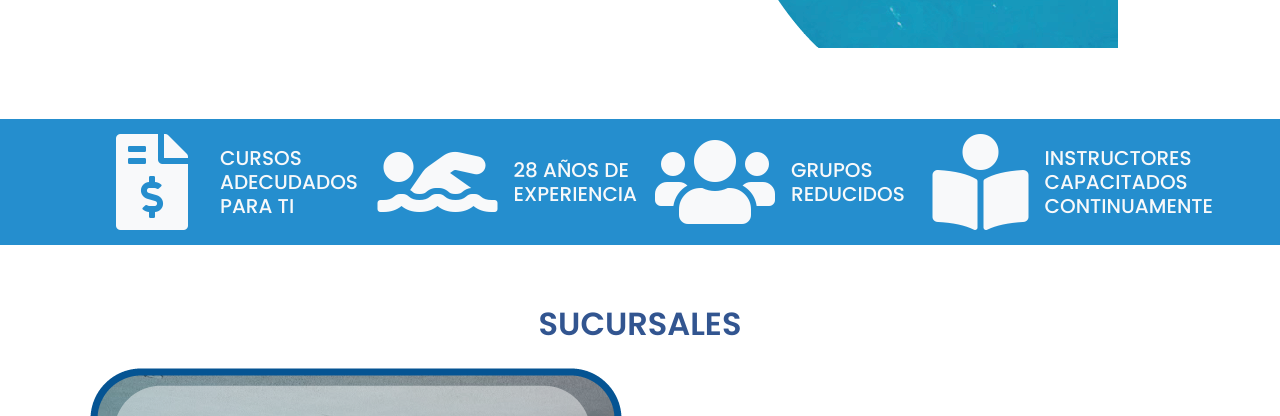
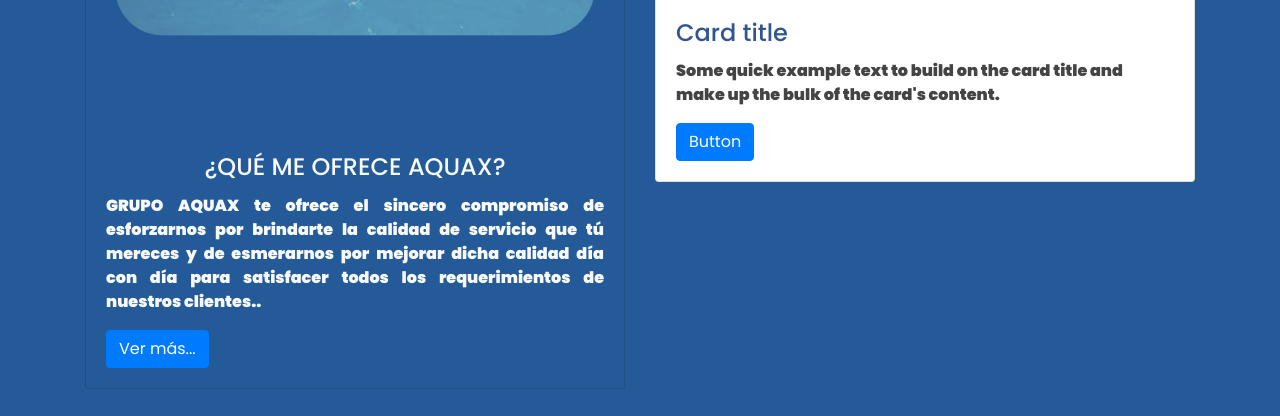
Before and after one commit to isivroag/webgrupoaquax, a PHP site: page /inicio.php in a window 1280 px wide. Shown: the part 1960-2376 px from the top of the page. Run offline with PHP 8.4, Linux system fonts and the light colour scheme; some web fonts are replaced.

Commit message:
cambios en inicio

```diff
--- a/inicio.php
+++ b/inicio.php
@@ -32,6 +32,7 @@
 
   <!-- Template Main CSS File -->
   <link href="assets/css/style.css" rel="stylesheet">
+  <link href="assets/css/estiloc.css" rel="stylesheet">
 
   <!-- =======================================================
   * Template Name: Mamba - v2.5.1
@@ -271,7 +272,7 @@
         </div>
 
       </div>-->
-    </section><!-- End About Us Section -->
+    <!-- End About Us Section -->
     <section class="certificaciones">
       <div class="container">
         <div class="mx-auto d-flex justify-content-center">
@@ -285,7 +286,7 @@
       </div>
     </section>
 
-
+    <!--
     <section id="features" class="features">
       <div class="container">
 
@@ -353,17 +354,7 @@
                   Contamos con diversidad de programas para adaptarnos a la diversidad niveles, objetivos y disponibilidad de tiempo de todos nuestros clientes. Aquí podrás encontrar un programa específico para ti: desde seguridad básica en el agua hasta niveles de competencia de alto rendimiento.
                 </p>
                 <ul>
-                  <!--<li><i class="ri-check-double-line"></i> Ullamco laboris nisi ut aliquip ex ea commodo consequat.</li>
-                  <li><i class="ri-check-double-line"></i> Duis aute irure dolor in reprehenderit in voluptate velit.
-                  </li>
-                  <li><i class="ri-check-double-line"></i> Provident mollitia neque rerum asperiores dolores quos qui a.
-                    Ipsum neque dolor voluptate nisi sed.</li>
-                </ul>
-                <p class="font-italic">
-                  Lorem ipsum dolor sit amet, consectetur adipiscing elit, sed do eiusmod tempor incididunt ut labore et
-                  dolore
-                  magna aliqua.
-                </p>-->
+
               </div>
               <div class="col-lg-6 order-1 order-lg-2 text-center">
                 <img src="assets/img/img3.png" alt="" class="img-fluid">
@@ -377,19 +368,7 @@
                 <p>
                   28 años de experiencia con los mejores resultados nos respaldan.
                 </p>
-                <!--<p class="font-italic">
-                  Lorem ipsum dolor sit amet, consectetur adipiscing elit, sed do eiusmod tempor incididunt ut labore et
-                  dolore
-                  magna aliqua.
-                </p>
-                <ul>
-                  <li><i class="ri-check-double-line"></i> Ullamco laboris nisi ut aliquip ex ea commodo consequat.</li>
-                  <li><i class="ri-check-double-line"></i> Duis aute irure dolor in reprehenderit in voluptate velit.
-                  </li>
-                  <li><i class="ri-check-double-line"></i> Ullamco laboris nisi ut aliquip ex ea commodo consequat. Duis
-                    aute irure dolor in reprehenderit in voluptate trideta storacalaperda mastiro dolore eu fugiat nulla
-                    pariatur.</li>
-                </ul>-->
+
               </div>
               <div class="col-lg-6 order-1 order-lg-2 text-center">
                 <img src="assets/img/img4.png" alt="" class="img-fluid">
@@ -399,7 +378,117 @@
         </div>
 
       </div>
-    </section><!-- End Features Section -->
+    </section>
+    -->
+    <!-- End Features Section -->
+
+    <section class="mt-0" style="background-color: rgb(36, 90, 152)">
+
+      <div class="container">
+        <div id="multi-item-example" class="carousel slide carousel-multi-item" data-ride="carousel">
+
+          <!--Controls-->
+
+          <!--/.Controls-->
+
+          <!--Indicators-->
+          <ol class="carousel-indicators" style="position: relative;">
+            <li data-target="#multi-item-example" data-slide-to="0" class="active"></li>
+            <li data-target="#multi-item-example" data-slide-to="1"></li>
+
+          </ol>
+          <!--/.Indicators-->
+
+          <!--Slides-->
+          <div class="carousel-inner" role="listbox">
+
+            <!--First slide-->
+            <div class="carousel-item active mb-5">
+
+              <div class="row ">
+                <div class="col-sm-6">
+                  <div class="card "style="background-color: rgb(36, 90, 152)">
+                    <img class="card-img-top" src="assets/img/img1.png" alt="Card image cap" >
+                    <div class="card-body">
+                      <h4 class="card-title text-center text-light">¿QUÉ ME OFRECE AQUAX?</h4>
+                      <p class="card-text text-justify text-light">GRUPO AQUAX te
+                        ofrece el sincero
+                        compromiso de esforzarnos
+                        por brindarte
+                        la calidad de servicio
+                        que tú mereces y de
+                        esmerarnos por mejorar
+                        dicha calidad día
+                        con día para satisfacer
+                        todos los requerimientos
+                        de nuestros
+                        clientes..</p>
+                      <a class="btn btn-primary">Ver más...</a>
+                    </div>
+                  </div>
+                </div>
+
+                <div class="col-sm-6 clearfix d-none d-md-block">
+                  <div class="card mb-2">
+                    <img class="card-img-top" src="https://mdbootstrap.com/img/Photos/Horizontal/Nature/4-col/img%20(18).jpg" alt="Card image cap">
+                    <div class="card-body">
+                      <h4 class="card-title">Card title</h4>
+                      <p class="card-text">Some quick example text to build on the card title and make up the bulk of the
+                        card's content.</p>
+                      <a class="btn btn-primary">Button</a>
+                    </div>
+                  </div>
+                </div>
+
+
+              </div>
+
+            </div>
+            <!--/.First slide-->
+
+            <!--Second slide-->
+            <div class="carousel-item">
+
+              <div class="row">
+                <div class="col-sm-6">
+                  <div class="card mb-2">
+                    <img class="card-img-top" src="https://mdbootstrap.com/img/Photos/Horizontal/City/4-col/img%20(60).jpg" alt="Card image cap">
+                    <div class="card-body">
+                      <h4 class="card-title">Card title</h4>
+                      <p class="card-text">Some quick example text to build on the card title and make up the bulk of the
+                        card's content.</p>
+                      <a class="btn btn-primary">Button</a>
+                    </div>
+                  </div>
+                </div>
+
+                <div class="col-sm-6 clearfix d-none d-md-block">
+                  <div class="card mb-2">
+                    <img class="card-img-top" src="https://mdbootstrap.com/img/Photos/Horizontal/City/4-col/img%20(47).jpg" alt="Card image cap">
+                    <div class="card-body">
+                      <h4 class="card-title">Card title</h4>
+                      <p class="card-text">Some quick example text to build on the card title and make up the bulk of the
+                        card's content.</p>
+                      <a class="btn btn-primary">Button</a>
+                    </div>
+                  </div>
+                </div>
+
+
+              </div>
+
+            </div>
+            <!--/.Second slide-->
+
+
+
+          </div>
+          <!--/.Slides-->
+
+        </div>
+      </div>
+
+    </section>
 
     <section class="certificaciones">
       <div class="container">
@@ -549,7 +638,7 @@
 
           <div class="col-lg-6 d-flex faq-item justify-content-center" data-aos="fade-up" data-aos-delay="100">
             <div class="sucursal  ">
-          <img src="assets/img/fondo2.png" class="imglogo"alt="">
+              <img src="assets/img/fondo2.png" class="imglogo" alt="">
             </div>
           </div>
 
@@ -572,7 +661,7 @@
         <div class="row">
 
           <div class="col-lg-2 col-md-6 footer-info ">
-            <img class="logofooter"src="assets/img/logow.png" alt="">
+            <img class="logofooter" src="assets/img/logow.png" alt="">
 
           </div>
           <div class="col-lg-3 ">
```
Also changed, not shown: assets/css/estiloc.css (added, +136 -0 lines), assets/img/img1.png, assets/img/img2.png, assets/img/img3.png, assets/img/img4.png. Lines whose indentation alone changed are shown as unchanged.
